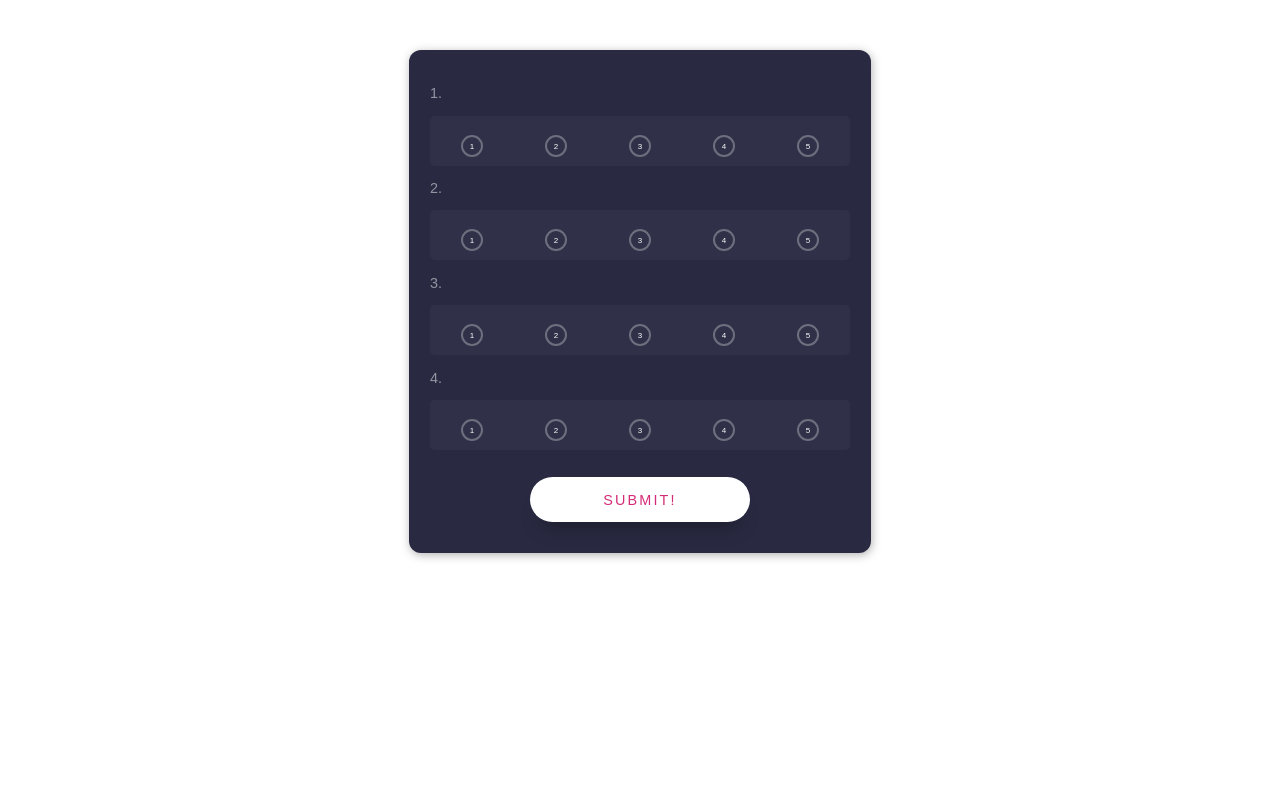
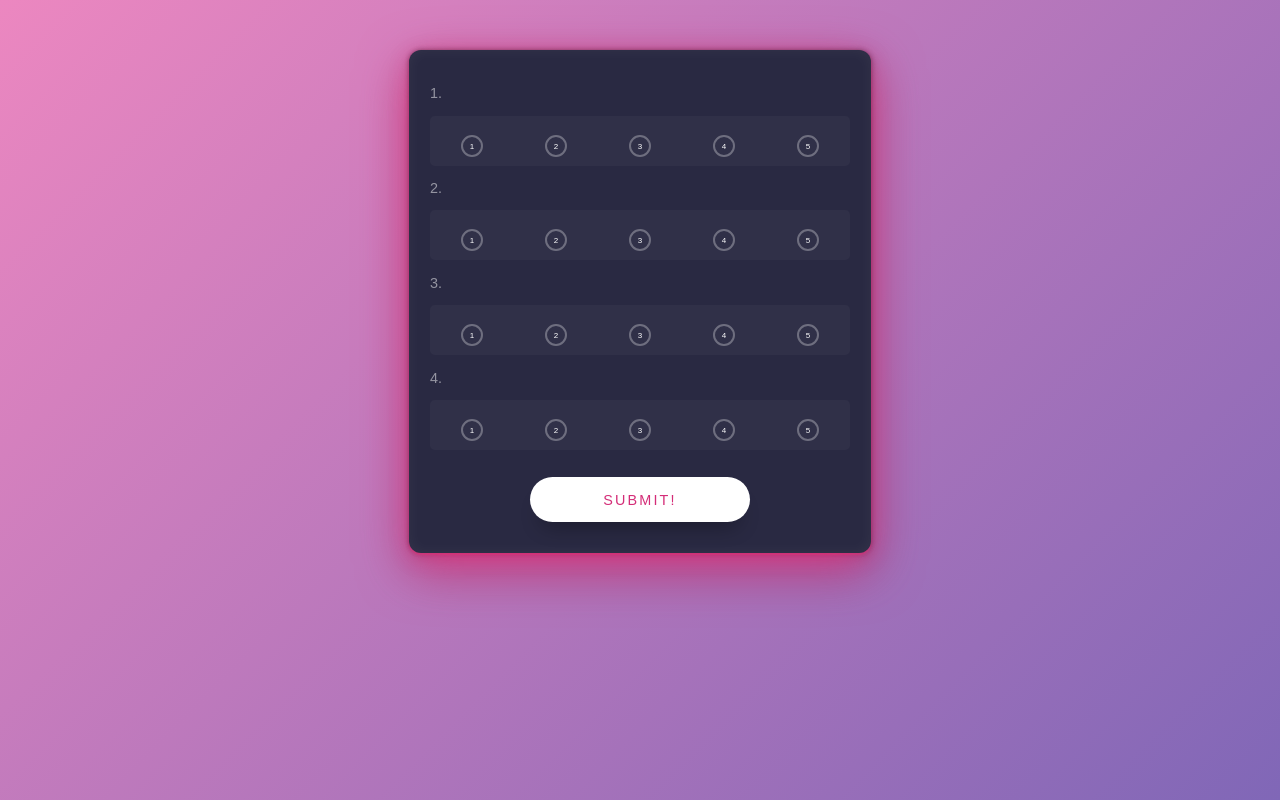
Before and after one commit to kittipanP/judging, a PHP site: page /evaluation.php in a window 1280 px wide. Run offline with PHP 8.4, Linux system fonts and the light colour scheme; some libraries are stand-ins or nearby versions.

Commit message:
modified style sheet

```diff
--- a/css/style.css
+++ b/css/style.css
@@ -5,9 +5,9 @@ html, body {
 
 body {
   font-family: sans-serif;
-  /*background: #42426b;
+  /*background: #42426b; */
   background-image: -webkit-linear-gradient(135deg, #8067B7, #EC87C0);
-  background-image: linear-gradient(-45deg, #8067B7, #EC87C0); */
+  background-image: linear-gradient(-45deg, #8067B7, #EC87C0);
   color: rgba(255,255,255,.5);
 }
 
@@ -20,13 +20,13 @@ body {
   border-radius: .75em;
   -webkit-filter: drop-shadow(1px 2px 5px rgba(0,0,0,.3));
   filter: drop-shadow(1px 2px 5px rgba(0,0,0,.3));
-  /*box-shadow:
+  box-shadow:
     0 2px 2px rgba(243,49,128,.5),
     0 0px 5px rgba(243,49,128,.15),
     0 0px 4px rgba(0,0,0,.35),
     0 5px 20px rgba(243,49,128,.25),
     0 15px 50px rgba(243,49,128,.75),
-    inset 0 0 15px rgba(255,255,255,.05); */
+    inset 0 0 15px rgba(255,255,255,.05);
 }
 
 /* Custom Radio Button */
```
